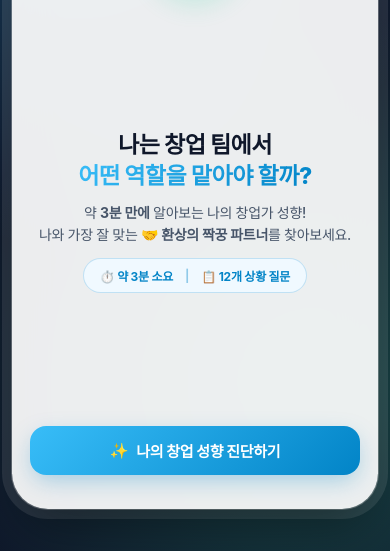
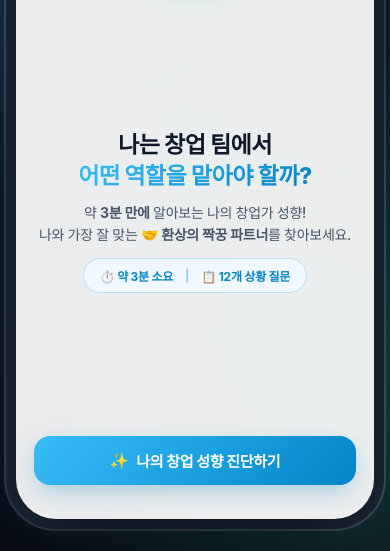
Before and after one commit to hanguojindaoyu000510-lab/holymoly, a plain HTML site: page index.html in a window 390 px wide. Shown: the part 293-844 px from the top of the page. Drawn offline with Linux system fonts and the light colour scheme; a web font is replaced by a local one.

Commit message:
style: enable PC desktop support with centered mobile phone mockup view

```diff
--- a/css/style.css
+++ b/css/style.css
@@ -1,5 +1,5 @@
 /* ==========================================================================
-   Global Style & Layout Rules (Compact Native Mobile App Viewport Edition)
+   Global Style & Layout Rules (PC & Mobile Perfect Responsive Smartphone Simulator)
    ========================================================================== */
 
 @import url('https://cdn.jsdelivr.net/gh/orioncactus/pretendard/dist/web/static/pretendard.css');
@@ -17,56 +17,74 @@
 html, body {
   width: 100%;
   height: 100%;
-  overflow: hidden; /* 웹 전체 페이지 스크롤 방지 */
+  overflow: hidden;
 }
 
 body {
-  background-color: #0F172A; /* 세련된 어두운 배경으로 모바일 앱 프레임 강조 */
+  background-color: #090D16; /* PC 화면용 프리미엄 다크 백그라운드 */
   color: var(--text-main);
   display: flex;
   justify-content: center;
   align-items: center;
-  padding: 12px;
-  /* 앰비언트 스팟 배경 */
+  padding: 16px;
   background-image:
-    radial-gradient(circle at 20% 20%, rgba(56, 189, 248, 0.25) 0%, transparent 50%),
-    radial-gradient(circle at 80% 80%, rgba(52, 211, 153, 0.25) 0%, transparent 50%);
+    radial-gradient(circle at 15% 20%, rgba(56, 189, 248, 0.25) 0%, transparent 45%),
+    radial-gradient(circle at 85% 80%, rgba(52, 211, 153, 0.25) 0%, transparent 45%),
+    radial-gradient(circle at 50% 50%, rgba(2, 132, 199, 0.1) 0%, transparent 70%);
   background-attachment: fixed;
+  position: relative;
 }
 
-/* 📱 컴팩트 스마트폰 프레임 시뮬레이터 */
+/* PC 데스크톱 접속 시 배경 안내 노티스 */
+@media (min-width: 481px) {
+  body::before {
+    content: '💻 PC 접속 모드 | 3분 창업 성향 테스트 스마트폰 전용 프레임';
+    position: absolute;
+    top: 24px;
+    left: 28px;
+    color: rgba(255, 255, 255, 0.45);
+    font-size: 13px;
+    font-weight: 700;
+    letter-spacing: 0.02em;
+    pointer-events: none;
+  }
+}
+
+/* 📱 PC & 모바일 공통 스마트폰 프레임 시뮬레이터 */
 #app {
   width: 100%;
-  max-width: 410px;
+  max-width: 400px;
   height: 100%;
-  max-height: 760px;
+  max-height: 780px;
   background: var(--bg-card);
   backdrop-filter: blur(20px);
   -webkit-backdrop-filter: blur(20px);
-  border-radius: 36px;
+  border-radius: 40px;
   box-shadow:
-    0 25px 50px -12px rgba(0, 0, 0, 0.4),
-    0 0 0 10px rgba(255, 255, 255, 0.1),
-    0 0 0 1px rgba(255, 255, 255, 0.3);
+    0 30px 90px -15px rgba(0, 0, 0, 0.7),
+    0 0 0 10px #1E293B,
+    0 0 0 12px rgba(255, 255, 255, 0.18),
+    0 0 50px rgba(56, 189, 248, 0.25);
   overflow: hidden;
   display: flex;
   flex-direction: column;
   position: relative;
 }
 
-/* 상단 스마트폰 노치/인디케이터 스타일 */
+/* 스마트폰 디바이스 상단 노치 인디케이터 */
 #app::before {
   content: '';
   position: absolute;
   top: 10px;
   left: 50%;
   transform: translateX(-50%);
-  width: 110px;
+  width: 115px;
   height: 18px;
-  background: #0F172A;
+  background: #1E293B;
   border-radius: 12px;
   z-index: 50;
   pointer-events: none;
+  box-shadow: inset 0 0 4px rgba(0, 0, 0, 0.5);
 }
 
 .main-content {
@@ -74,17 +92,17 @@ body {
   padding: 36px 18px 24px; /* 노치 여백 확보 */
   display: flex;
   flex-direction: column;
-  overflow-y: auto; /* 카드 내부에서 필요할 때만 깔끔하게 스크롤 */
+  overflow-y: auto;
   overflow-x: hidden;
   position: relative;
 }
 
-/* 모바일 전용 커스텀 스크롤바 */
+/* 스크롤바 세련된 스타일링 */
 .main-content::-webkit-scrollbar {
   width: 4px;
 }
 .main-content::-webkit-scrollbar-thumb {
-  background: rgba(2, 132, 199, 0.25);
+  background: rgba(2, 132, 199, 0.3);
   border-radius: 999px;
 }
 
@@ -97,14 +115,14 @@ body {
   text-align: center;
 }
 
-/* 모바일 앱 페이지 슬라이드 & 페이드 키프레임 애니메이션 */
+/* 모바일/PC 스마트폰 슬라이드 & 페이드 키프레임 애니메이션 */
 @keyframes slideInRight {
-  from { opacity: 0; transform: translateX(40px); }
+  from { opacity: 0; transform: translateX(30px); }
   to { opacity: 1; transform: translateX(0); }
 }
 
 @keyframes springPop {
-  0% { transform: scale(0.94); opacity: 0; }
+  0% { transform: scale(0.95); opacity: 0; }
   60% { transform: scale(1.02); }
   100% { transform: scale(1); opacity: 1; }
 }
```
